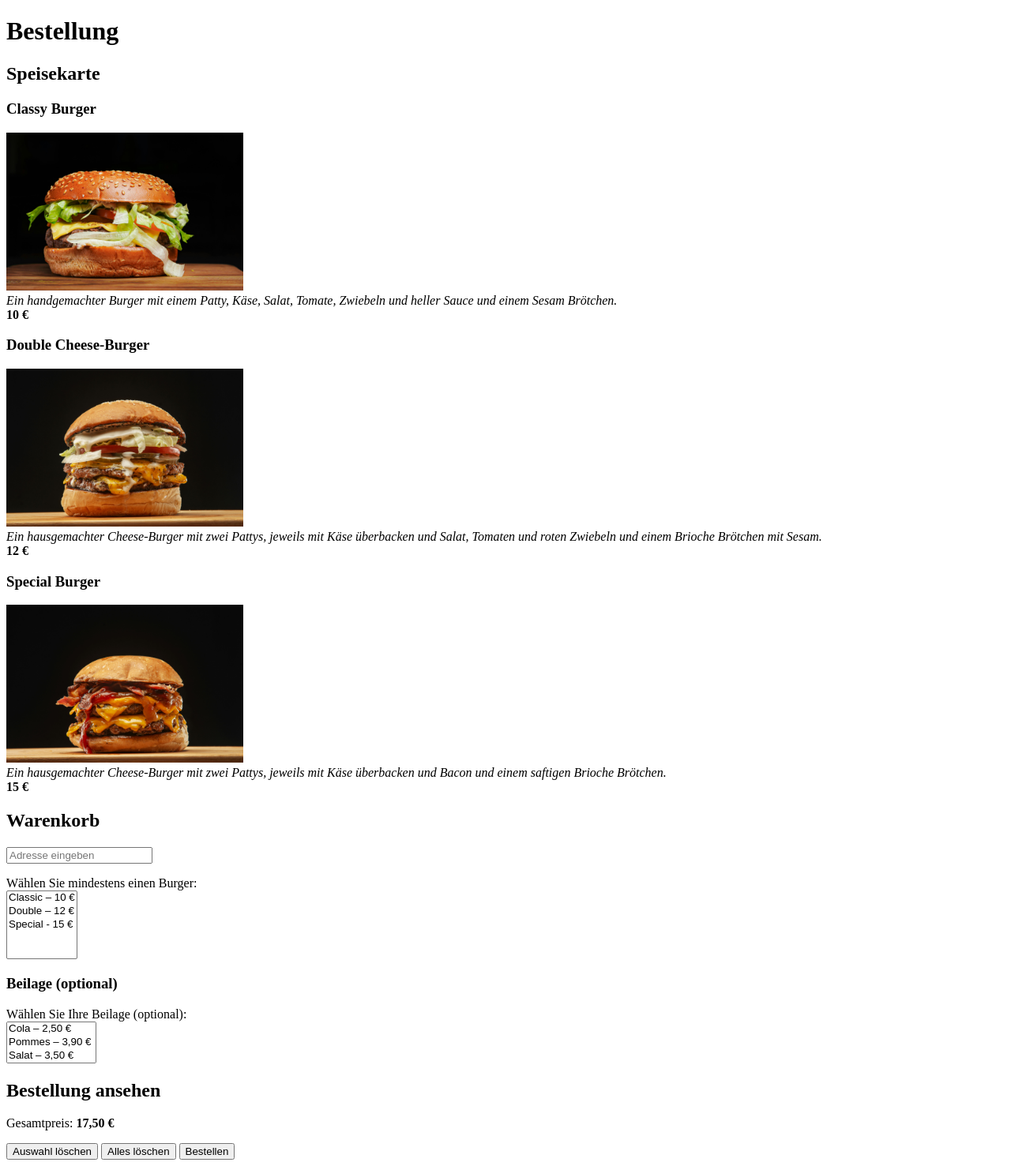
After one commit to Maeva-Carelle/Entwicklung_Wenbassierte_Anwendung, a PHP site: page /Bestellseite.html in a window 1280 px wide. The commit adds this page. Shown: the whole page at 79% size. Run offline with PHP 8.4, Linux system fonts and the light colour scheme.

Commit message:
feat: Bestellseite nur HTML

```diff
--- /dev/null
+++ b/src/Bestellseite.html
@@ -0,0 +1,101 @@
+<!DOCTYPE html>
+<html lang="de">
+
+<head>
+    <meta charset="UTF-8" />
+    <!-- für später: CSS include -->
+    <!-- <link rel="stylesheet" href="XXX.css"/> -->
+    <!-- für später: JavaScript include -->
+    <!-- <script src="XXX.js" defer></script> -->
+    <title>Burger Service - Bestellung</title>
+</head>
+
+<body>
+    <header>
+        <h1>Bestellung</h1>
+        <h2>Speisekarte</h2>
+    </header>
+    <section>
+    <!--der Link zum Burger:https://www.pexels.com/de-de/foto/30500743/ -->
+    <div class="burger-classic">
+        <h3> Classy Burger </h3>
+        <img src="assets/images/simple_burger.jpg" width=" 300" height= "200" alt="Burger-classic">
+        <br>
+        <i>Ein handgemachter Burger mit einem Patty, Käse, Salat, Tomate, Zwiebeln und heller Sauce und einem Sesam Brötchen.</i>
+        <br>
+        <strong class="price">10 €</strong>
+    </div>
+
+    <div class="burger-two-pattys">
+        <!-- https://www.pexels.com/de-de/foto/lebensmittel-essen-snack-fast-food-10922931/-->
+        <h3> Double Cheese-Burger </h3>
+        <img src="assets/images/burger-zwei-pattys.jpg" alt="Burger-two-pattys" width="300" height="200">
+        <br>
+        <i>Ein hausgemachter Cheese-Burger mit zwei Pattys, jeweils mit Käse überbacken und Salat, Tomaten und roten Zwiebeln und einem Brioche Brötchen mit Sesam.</i>
+        <br>
+        <strong class="price">12 €</strong>
+    </div>
+
+
+
+        <div class="burger-special">
+                <!--  https://www.pexels.com/de-de/foto/kostlich-lecker-essensfotografie-cheeseburger-10922925/-->
+        <h3> Special Burger </h3>
+        <img src="assets/images/burger-zweipattys-bacon.jpg" width="300" height="200" alt="Burger-special">
+        <br>
+        <i>Ein hausgemachter Cheese-Burger mit zwei Pattys, jeweils mit Käse überbacken und Bacon und einem saftigen Brioche Brötchen.</i>
+        <br>
+        <strong class="price">15 €</strong>
+        </div>
+    </section>
+
+    <form action="https://echo.hofmann-thomas.de" method="POST">
+
+
+        <section>
+
+            <section>
+                 <h2>Warenkorb</h2>
+                <p>
+
+                    <input id="post_adress" type="text" name="post_adress" placeholder="Adresse eingeben" required>
+                </p>
+                <!-- ... weitere Adressfelder -->
+            <section>
+
+                <label for="warenkorb">Wählen Sie mindestens einen Burger:</label>
+                <br>
+                <select name="burger-variante" id="warenkorb" multiple size="5" required>
+                    <option value="Classic">Classic – 10 €</option>
+                    <option value="Double">Double – 12 €</option>
+                    <option value="Special">Special - 15 €</option>
+
+                </select>
+            </section>
+
+        <section>
+            <h3>Beilage (optional)</h3>
+            <label for="beilage">Wählen Sie Ihre Beilage (optional):</label>
+            <br>
+            <select name="beilage" id="beilage" multiple size="3">
+                <option value="Cola">Cola – 2,50 €</option>
+                <option value="Pommes">Pommes – 3,90 €</option>
+                <option value="Salat">Salat – 3,50 €</option>
+                <option value="Smoothie">Smoothie – 4,90 €</option>
+            </select>
+        </section>
+
+        <section>
+            <h2>Bestellung ansehen</h2>
+            <p>Gesamtpreis: <strong id="gesamtpreis">17,50 €</strong></p>
+        </section>
+
+
+
+        <button type="delete-selected">Auswahl löschen</button>
+        <button type="delete-all">Alles löschen</button>
+        <button type="submit">Bestellen</button>
+    </form>
+</body>
+
+</html>
--- a/src/EWA_Framework/index.php
+++ b/src/EWA_Framework/index.php
@@ -20,6 +20,7 @@ try {
             $controller = new AboutController();
             break;
 
+
         default:
             http_response_code(404);
             echo '<h1>404 - Page not found</h1>';
```
Also changed, not shown: src/assets/images/burger-zwei-pattys.jpg (added), src/assets/images/burger-zweipattys-bacon.jpg (added), src/assets/images/simple_burger.jpg (added).
